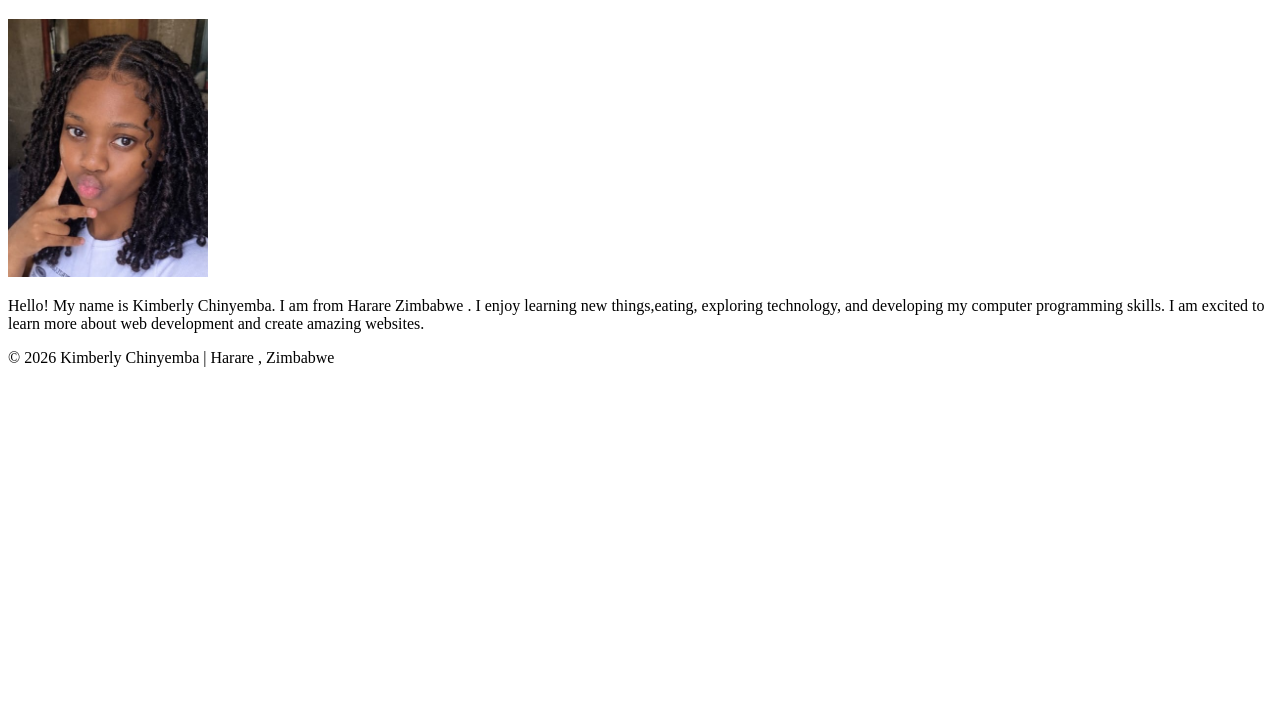
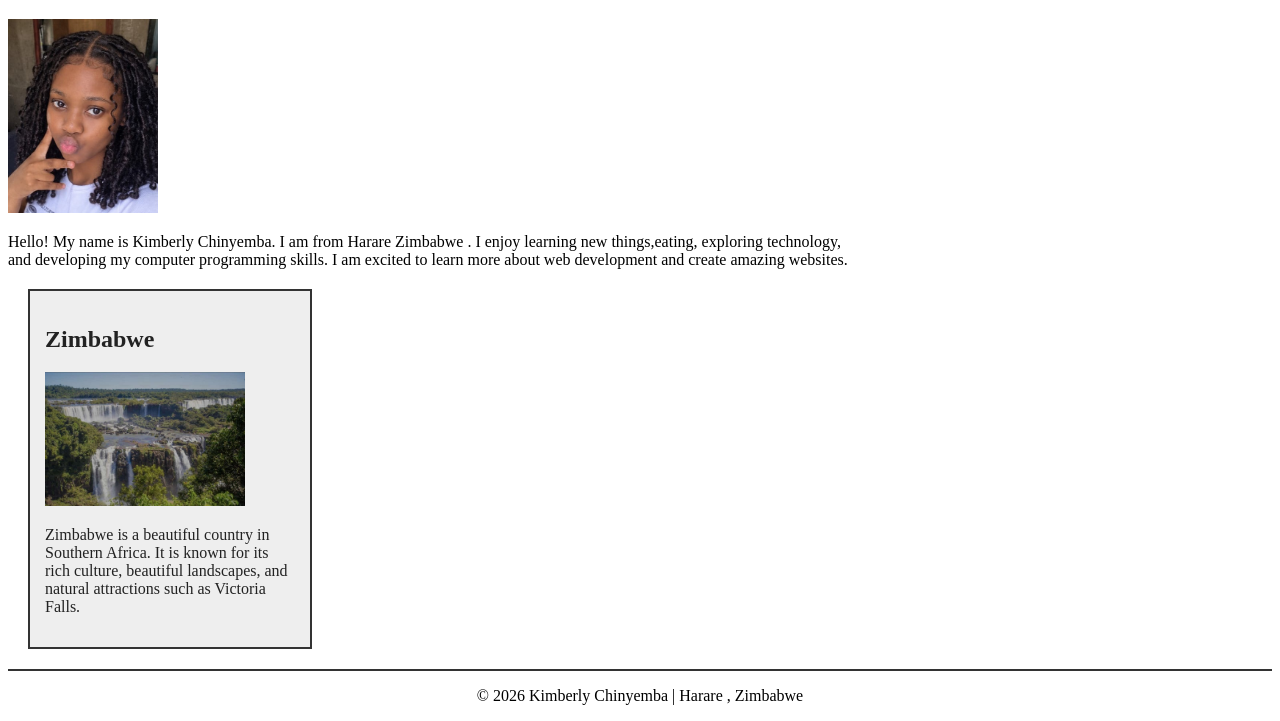
Before and after one commit to kimberly2107/wdd130, a plain HTML site: page index.html in a window 1280 px wide. Shown: the part 87-808 px from the top of the page. Drawn offline with Linux system fonts and the light colour scheme; files that its build step writes are made by us from their sources.

Commit message:
Complete WO2 Home Page Enhancement

```diff
--- a/index.html
+++ b/index.html
@@ -6,6 +6,9 @@
     <meta name="viewport" content="width=device-width, initial-scale=1.0">
 
     <title>Kimberly Chinyemba | WDD 130</title>
+    <meta name="description" content="Kimberly Chinyemba's WDD 130 home page for learning HTML, CSS, and web development.">
+    <meta name="author" content="Kimberly Chinyemba">
+    <link rel="stylesheet" href="styles.css">
 </head>
 
 <body>
@@ -30,7 +33,15 @@
             and create amazing websites.
         </p>
     </main>
-
+    <aside>
+        <h2>Zimbabwe</h2>
+        <img src="images/zimbabwe.jpeg" alt="A beautiful view of Zimbabwe">
+        <p>
+            Zimbabwe is a beautiful country in Southern Africa.
+            It is known for its rich culture, beautiful landscapes,
+            and natural attractions such as Victoria Falls.
+        </p>
+    </aside>
     <footer>
         <p>&copy; 2026 Kimberly Chinyemba | Harare , Zimbabwe</p>
     </footer>
--- a/styles/styles.css
+++ b/styles/styles.css
@@ -0,0 +1,38 @@
+/* Main content */
+main {
+    max-width: 840px;
+}
+
+/* Profile image */
+main img {
+    width: 150px;
+    height: auto;
+}
+
+/* Paragraphs */
+p {
+    padding: 0;
+}
+
+/* Zimbabwe section */
+aside {
+    width: 250px;
+    margin: 20px;
+    border: 2px solid #333;
+    padding: 15px;
+    background-color: #eeeeee;
+    color: #222222;
+}
+
+/* Zimbabwe image */
+aside img {
+    width: 200px;
+    height: auto;
+}
+
+/* Footer */
+footer {
+    margin-top: 20px;
+    border-top: 2px solid #333;
+    text-align: center;
+}
```
Also changed, not shown: images/zimbabwe.jpeg (added).
